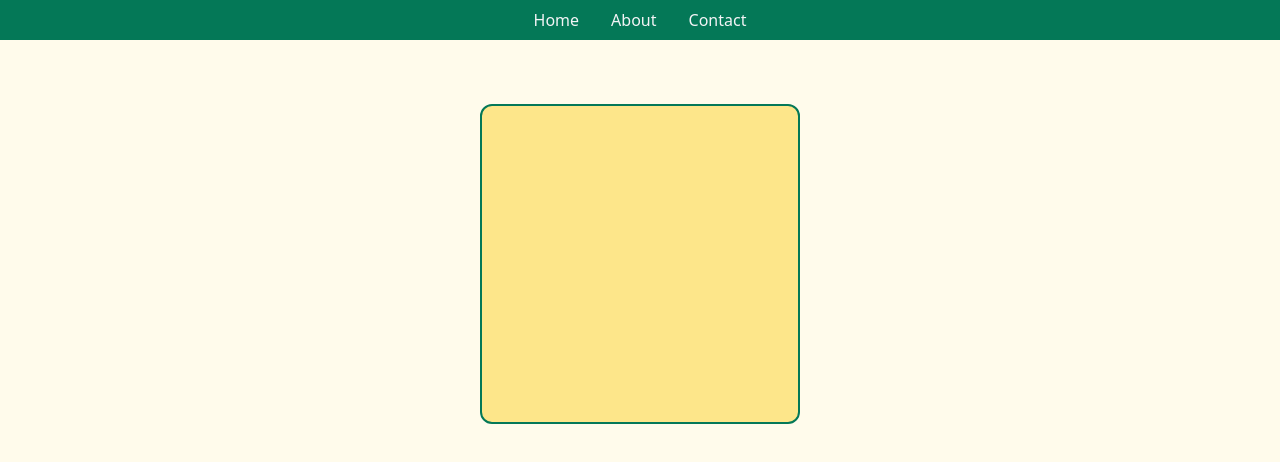
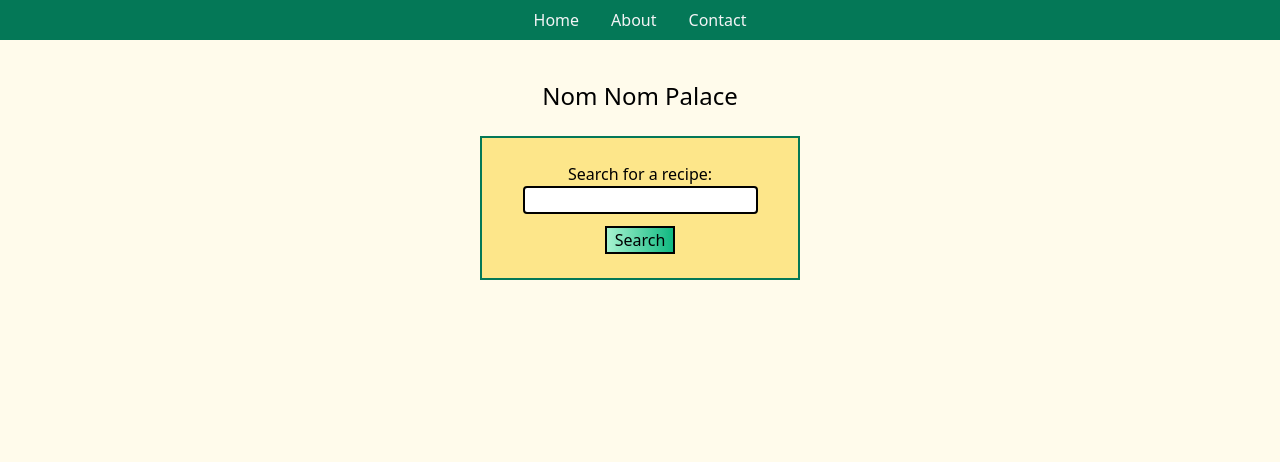
Before and after one commit to antonjanzon95/NomNomPalace, a React (Vite) app: page / in a window 1280 px wide. Shown: the top 462 px of the page. Built offline with nearby package versions, Linux system fonts and the light colour scheme.

Commit message:
Added title & basic styling

```diff
--- a/src/components/Hero.tsx
+++ b/src/components/Hero.tsx
@@ -3,8 +3,19 @@ import React from "react";
 const Hero = () => {
   return (
     <main className="h-screen w-screen bg-amber-50">
-      <div className="container flex justify-center pt-16">
-        <div className="w-80 h-80 bg-amber-200 border-solid border-2 rounded-xl border-emerald-700"></div>
+      <div className="container flex flex-col items-center pt-10 gap-6">
+        <h1 className="text-2xl">Nom Nom Palace</h1>
+        <div className="w-80 h-36 bg-amber-200 border-solid border-2 border-emerald-700 flex flex-col justify-center items-center gap-3">
+          <div>
+            <p className="text-center">Search for a recipe:</p>
+            <input type="text" className="border-2 rounded border-black" />
+          </div>
+          <div>
+            <button className="border-solid border-black border-2 px-2 bg-gradient-to-r from-emerald-200 to-emerald-500">
+              Search
+            </button>
+          </div>
+        </div>
       </div>
     </main>
   );
```
